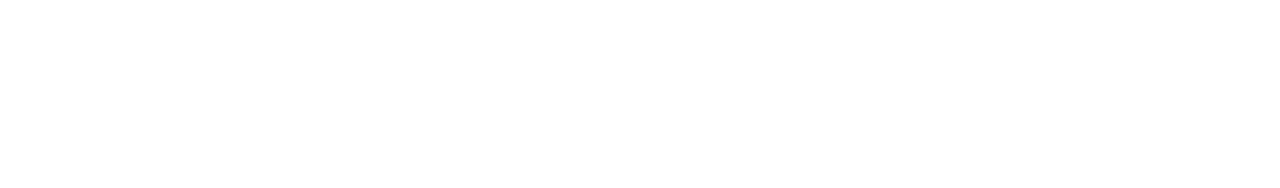
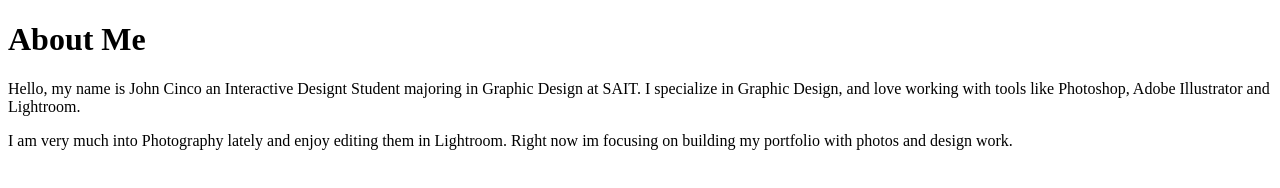
Before and after one commit to jmcinco17/jmcinco17.github.io, a plain HTML site: page index.html in a window 1280 px wide. Drawn offline with Linux system fonts and the light colour scheme.

Commit message:
docs: add About Me

```diff
--- a/index.html
+++ b/index.html
@@ -6,6 +6,17 @@
     <title>Using HTML with Version control</title>
 </head>
 <body>
+    <h1>About Me</h1>
+    <p>Hello, my name is John Cinco an Interactive Designt Student
+        majoring in Graphic Design at SAIT.
+        I specialize in Graphic Design, and love working with tools
+        like Photoshop, Adobe Illustrator and Lightroom.
+    </p>
+    <p> I am very much into Photography lately and enjoy editing them in Lightroom.
+        Right now im focusing on building my portfolio with photos and design work.
+    </p>
+</body>
 
 </body>
+</h2>
 </html>
```
